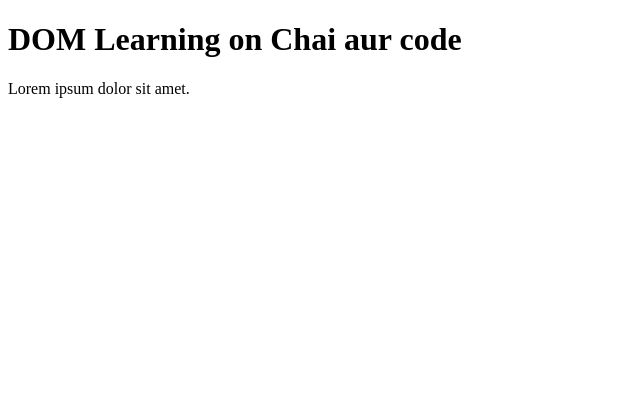
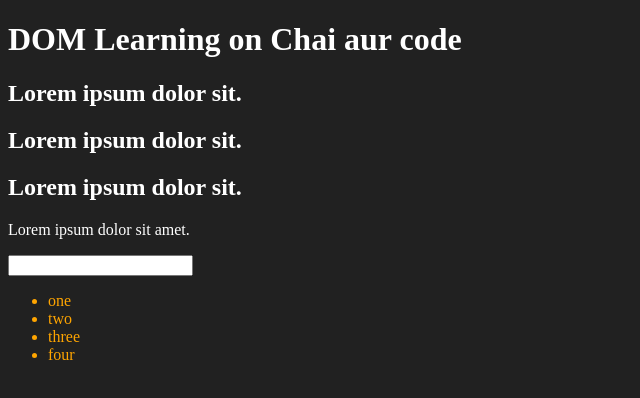
Before and after one commit to VikasRaj04/LearnJavaScript, a plain HTML site: page 06_DOM/one.html in a window 1280 px wide. Shown: the whole page, without its empty margins (0-640 px from the left). Drawn offline with Linux system fonts and the light colour scheme.

Commit message:
DOM 01 in JS

```diff
--- a/06_DOM/one.html
+++ b/06_DOM/one.html
@@ -4,11 +4,37 @@
     <meta charset="UTF-8">
     <meta name="viewport" content="width=device-width, initial-scale=1.0">
     <title>DOM Learning</title>
+    <style>
+        .bg-black{
+            background-color: #212121;
+            color: #fff;
+        }
+    </style>
 </head>
-<body>
-    <div class="bg-black">
-        <h1 class="heading">DOM Learning on Chai aur code</h1>
+<body class="bg-black">
+    <div>
+        <h1 id="title" class="heading">DOM Learning on Chai aur code <span style="display: none;">test Text</span></h1>
+        <h2>Lorem ipsum dolor sit.</h2>
+        <h2>Lorem ipsum dolor sit.</h2>
+        <h2>Lorem ipsum dolor sit.</h2>
         <p>Lorem ipsum dolor sit amet.</p>
+        <input type="password" name="" id="">
+
+        <ul>
+            <li class="list-item">one</li>
+            <li class="list-item">two</li>
+            <li class="list-item">three</li>
+            <li class="list-item">four</li>
+        </ul>
     </div>
+
+    <script>
+        const tempClassList = document.getElementsByClassName('list-item')
+        // if selecting with classname or quarry selector we need to convert it in array to run forEach()
+        const myConvertedArray = Array.from(tempClassList);
+        myConvertedArray.forEach((li)=>{
+            li.style.color = "orange"
+        })
+    </script>
 </body>
 </html>
```
